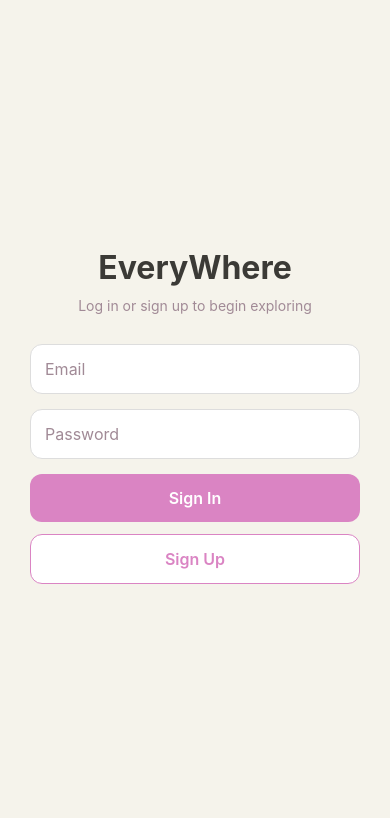
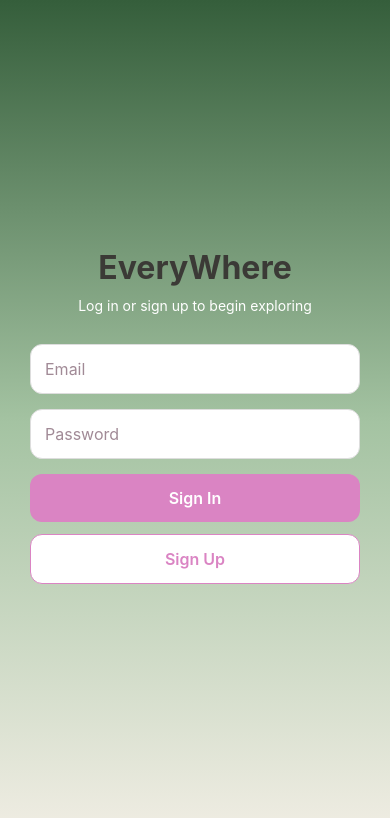
Before and after one commit to ginger-margo/EveryWhere, a React Native app: screen /Login in a window 390 px wide. Shown: the top 818 px of the page. Built offline with nearby package versions, Linux system fonts and the light colour scheme; no server answers; what expo-task-manager would draw is missing.

Commit message:
Splash Screen

```diff
--- a/App.js
+++ b/App.js
@@ -2,26 +2,53 @@ import React, { useState, useEffect } from "react";
 import { View, ActivityIndicator, Text } from "react-native";
 import { NavigationContainer } from "@react-navigation/native";
 import { createBottomTabNavigator } from "@react-navigation/bottom-tabs";
+import { createNativeStackNavigator } from '@react-navigation/native-stack';
 import { Ionicons } from "@expo/vector-icons";
 import { onAuthStateChanged } from "firebase/auth";
-import { auth } from "./firebase/config"; // ✅ Ensure correct import
+import { auth } from "./firebase/config";
 import { GestureHandlerRootView } from "react-native-gesture-handler";
 
-// Import Screens
+// Screens
+import SplashScreen from "./SplashScreen";
 import LoginScreen from "./LoginScreen";
 import Map from "./map/Map";
 import ProfileScreen from "./profile/Profile";
 import RecommendationsScreen from "./recommendations/Recommendations";
 
-// Create Bottom Tab Navigator
+// Navigators
 const Tab = createBottomTabNavigator();
+const Stack = createNativeStackNavigator();
+
+function MainTabs() {
+  return (
+    <Tab.Navigator
+      initialRouteName="Map"
+      screenOptions={({ route }) => ({
+        tabBarIcon: ({ color, size }) => {
+          let iconName;
+          if (route.name === "Recommendations") iconName = "star-outline";
+          else if (route.name === "Map") iconName = "map-outline";
+          else if (route.name === "Profile") iconName = "person-outline";
+          return <Ionicons name={iconName} size={size} color={color} />;
+        },
+        tabBarActiveTintColor: "tomato",
+        tabBarInactiveTintColor: "gray",
+        tabBarShowLabel: false,
+        headerShown: false,
+      })}
+    >
+      <Tab.Screen name="Recommendations" component={RecommendationsScreen} />
+      <Tab.Screen name="Map" component={Map} />
+      <Tab.Screen name="Profile" component={ProfileScreen} />
+    </Tab.Navigator>
+  );
+}
 
 export default function App() {
   const [user, setUser] = useState(null);
   const [loading, setLoading] = useState(true);
   const [firebaseReady, setFirebaseReady] = useState(false);
 
-  // ✅ Ensure Firebase is initialized before using auth
   useEffect(() => {
     if (!auth) {
       console.log("Firebase is not initialized yet.");
@@ -49,34 +76,16 @@ export default function App() {
   return (
     <GestureHandlerRootView style={{ flex: 1 }}>
       <NavigationContainer>
-        {user ? (
-          <Tab.Navigator
-            initialRouteName="Map"
-            screenOptions={({ route }) => ({
-              tabBarIcon: ({ color, size }) => {
-                let iconName;
-                if (route.name === "Recommendations") iconName = "star-outline";
-                else if (route.name === "Map") iconName = "map-outline";
-                else if (route.name === "Profile") iconName = "person-outline";
-
-                return <Ionicons name={iconName} size={size} color={color} />;
-              },
-              tabBarActiveTintColor: "tomato",
-              tabBarInactiveTintColor: "gray",
-              tabBarShowLabel: false,
-              headerShown: false,
-            })}
-          >
-            <Tab.Screen
-              name="Recommendations"
-              component={RecommendationsScreen}
-            />
-            <Tab.Screen name="Map" component={Map} />
-            <Tab.Screen name="Profile" component={ProfileScreen} />
-          </Tab.Navigator>
-        ) : (
-          <LoginScreen />
-        )}
+        <Stack.Navigator screenOptions={{ headerShown: false }}>
+          {!user ? (
+            <>
+              <Stack.Screen name="Splash" component={SplashScreen} />
+              <Stack.Screen name="Login" component={LoginScreen} />
+            </>
+          ) : (
+            <Stack.Screen name="Main" component={MainTabs} />
+          )}
+        </Stack.Navigator>
       </NavigationContainer>
     </GestureHandlerRootView>
   );
--- a/LoginScreen.js
+++ b/LoginScreen.js
@@ -1,8 +1,18 @@
 import React, { useState } from "react";
-import { View, TextInput, TouchableOpacity, Text, StyleSheet } from "react-native";
-import { signInWithEmailAndPassword, createUserWithEmailAndPassword } from "firebase/auth";
+import {
+  View,
+  TextInput,
+  TouchableOpacity,
+  Text,
+  StyleSheet,
+} from "react-native";
+import {
+  signInWithEmailAndPassword,
+  createUserWithEmailAndPassword,
+} from "firebase/auth";
 import { auth, firestore } from "./firebase/config";
 import { setDoc, doc } from "firebase/firestore";
+import { LinearGradient } from "expo-linear-gradient";
 
 export default function LoginScreen() {
   const [email, setEmail] = useState("");
@@ -11,12 +21,20 @@ export default function LoginScreen() {
 
   const handleSignIn = async () => {
     try {
-      const userCredential = await signInWithEmailAndPassword(auth, email, password);
+      const userCredential = await signInWithEmailAndPassword(
+        auth,
+        email,
+        password
+      );
       const user = userCredential.user;
-      await setDoc(doc(firestore, `users/${user.uid}`), {
-        email: user.email,
-        lastLogin: new Date(),
-      }, { merge: true });
+      await setDoc(
+        doc(firestore, `users/${user.uid}`),
+        {
+          email: user.email,
+          lastLogin: new Date(),
+        },
+        { merge: true }
+      );
       setMessage("Signed in successfully!");
     } catch (error) {
       setMessage(`Error: ${error.message}`);
@@ -25,7 +43,11 @@ export default function LoginScreen() {
 
   const handleSignUp = async () => {
     try {
-      const userCredential = await createUserWithEmailAndPassword(auth, email, password);
+      const userCredential = await createUserWithEmailAndPassword(
+        auth,
+        email,
+        password
+      );
       const user = userCredential.user;
       await setDoc(doc(firestore, `users/${user.uid}`), {
         email: user.email,
@@ -38,7 +60,10 @@ export default function LoginScreen() {
   };
 
   return (
-    <View style={styles.container}>
+    <LinearGradient
+      colors={["#355E3B", "#A4C3A2", "#F2EEE5"]}
+      style={styles.container}
+    >
       <Text style={styles.title}>EveryWhere</Text>
       <Text style={styles.subtitle}>Log in or sign up to begin exploring</Text>
 
@@ -62,12 +87,17 @@ export default function LoginScreen() {
         <Text style={styles.buttonText}>Sign In</Text>
       </TouchableOpacity>
 
-      <TouchableOpacity style={[styles.button, styles.secondaryButton]} onPress={handleSignUp}>
-        <Text style={[styles.buttonText, styles.secondaryButtonText]}>Sign Up</Text>
+      <TouchableOpacity
+        style={[styles.button, styles.secondaryButton]}
+        onPress={handleSignUp}
+      >
+        <Text style={[styles.buttonText, styles.secondaryButtonText]}>
+          Sign Up
+        </Text>
       </TouchableOpacity>
 
       {message ? <Text style={styles.message}>{message}</Text> : null}
-    </View>
+    </LinearGradient>
   );
 }
 
@@ -87,7 +117,7 @@ const styles = StyleSheet.create({
   },
   subtitle: {
     fontSize: 14,
-    color: "#A18A96",
+    color: "#FFFFFF",
     marginBottom: 30,
     textAlign: "center",
   },
--- /dev/null
+++ b/SplashScreen.js
@@ -0,0 +1,51 @@
+import React, { useEffect } from "react";
+import { View, Text, StyleSheet, Image } from "react-native";
+import { LinearGradient } from "expo-linear-gradient";
+
+export default function SplashScreen({ navigation }) {
+  useEffect(() => {
+    const timeout = setTimeout(() => {
+      navigation.replace("Login");
+    }, 8000);
+    return () => clearTimeout(timeout);
+  }, []);
+
+  return (
+    <LinearGradient
+    colors={["#3B5E47", "#B6CDBD", "#FAF5EB"]}
+      style={styles.container}
+    >
+      {/* <Image
+        source={require("./assets/logo.png")}
+        style={styles.logo}
+        resizeMode="contain"
+      /> */}
+      <Text style={styles.title}>EveryWhere</Text>
+      <Text style={styles.subtitle}>Explore · Discover · Mark</Text>
+    </LinearGradient>
+  );
+}
+
+const styles = StyleSheet.create({
+  container: {
+    flex: 1,
+    justifyContent: "center",
+    alignItems: "center",
+  },
+  logo: {
+    width: 200,
+    height: 200,
+  },
+  title: {
+    fontSize: 36,
+    fontWeight: "bold",
+    color: "#DA84C3",
+    marginTop: 20,
+  },
+  subtitle: {
+    fontSize: 16,
+    color: "#444",
+    marginTop: 10,
+    letterSpacing: 1,
+  },
+});
--- a/package.json
+++ b/package.json
@@ -18,6 +18,7 @@
     "axios": "^1.7.9",
     "dotenv": "^16.4.7",
     "expo": "^52.0.28",
+    "expo-linear-gradient": "~14.0.2",
     "expo-location": "~18.0.4",
     "expo-status-bar": "~2.0.0",
     "expo-task-manager": "~12.0.3",
@@ -36,6 +37,7 @@
     "react-native-reanimated": "~3.16.1",
     "react-native-safe-area-context": "^4.14.1",
     "react-native-screens": "~4.4.0",
+    "react-native-svg": "15.8.0",
     "react-native-vector-icons": "^10.2.0"
   },
   "devDependencies": {
```
Also changed, not shown: 1 other file (tests, documents, lock files or other folders).
